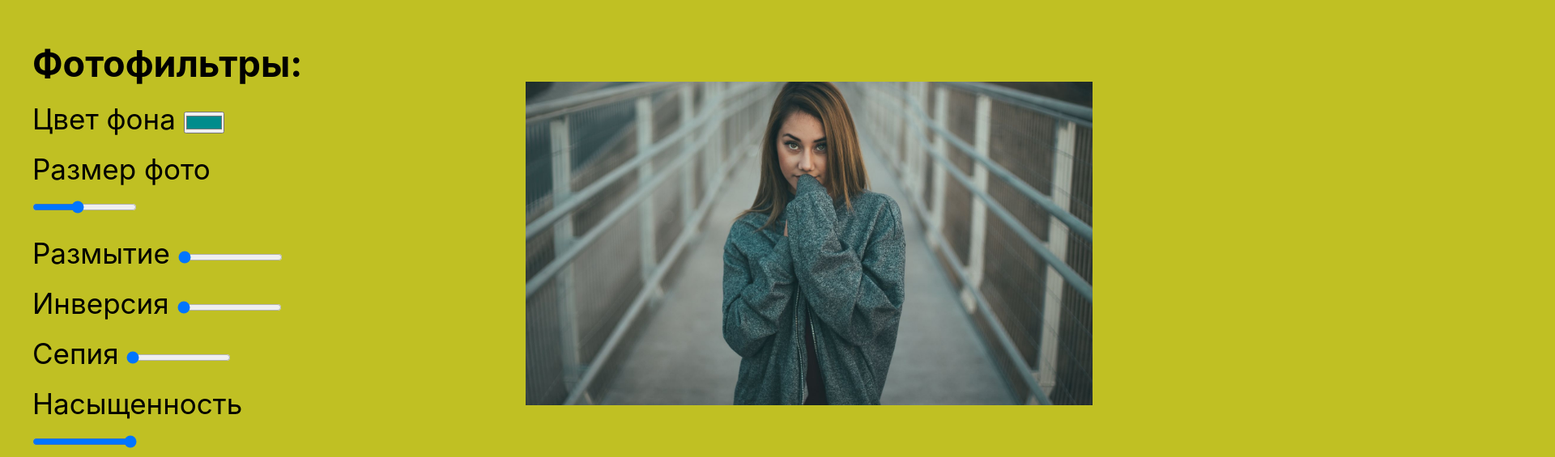
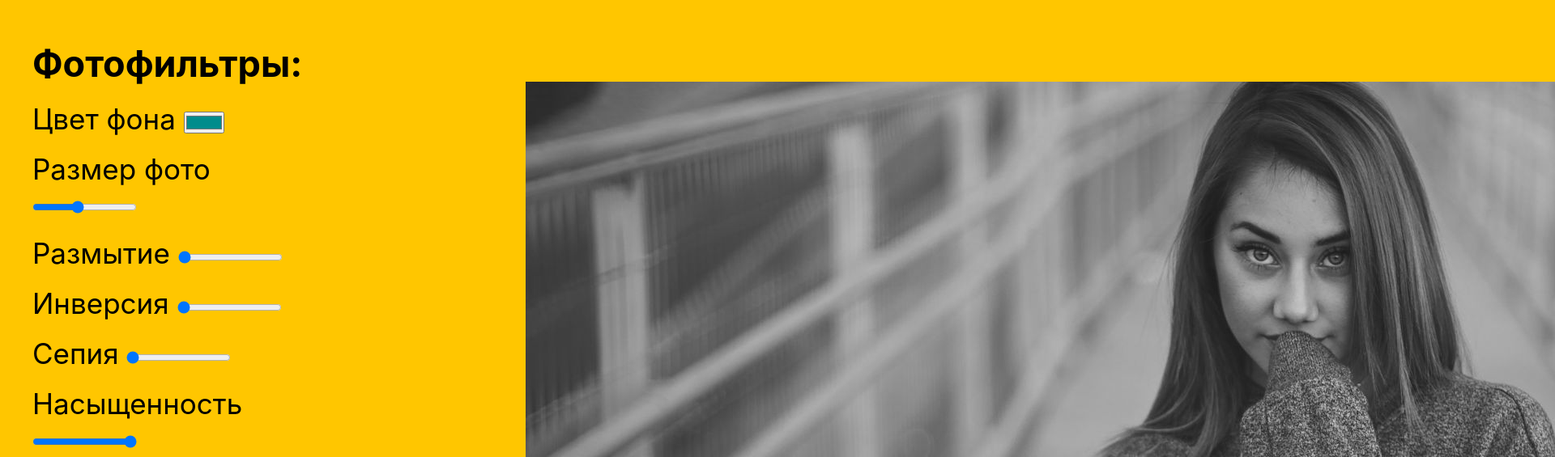
Before and after one commit to zhilinskiyt/CSSVariablesandJS, a plain HTML site: page index.html in a window 1280 px wide. Shown: the part 119-684 px from the top of the page at 81% size, 1920 px wide, since content can reach past the window. Drawn offline with Linux system fonts and the light colour scheme.

Commit message:
feat: try to fix bag with filter

```diff
--- a/style.scss
+++ b/style.scss
@@ -1,22 +1,32 @@
-$blurVarieble: 0;
-$invertVarieble: 0;
-$sepiaVarieble: 0;
-$saturateVarieble: 0;
-$hue-rotateVarieble: 0;
-$backgroundColorVarieble: #c0c023;
-$photoWidth: 700px;
-$photoHeight: 400px;
+// $blurVarieble: 0;
+// $invertVarieble: 0;
+// $sepiaVarieble: 0;
+// $saturateVarieble: 0;
+// $hue-rotateVarieble: 0;
+// $backgroundColorVarieble: #c0c023;
+// $photoWidth: 700px;
+// $photoHeight: 400px;
+
+:root {
+  --base: #ffc600;
+  --blur: 0px;
+  --invert: 0;
+  --sepia: 0;
+  --saturate: 0;
+  --hue-rotate: 0;
+  // height: $photoHeight;
+  // width: $photoWidth;
+}
 
 * {
   margin: 0;
   padding: 0;
-  box-sizing: border-box;
 }
 
 body {
   font-family: -apple-system, BlinkMacSystemFont, "Segoe UI", Roboto, Oxygen,
     Ubuntu, Cantarell, "Open Sans", "Helvetica Neue", sans-serif;
-  background-color: $backgroundColorVarieble;
+  background-color: (var(--base));
   display: flex;
 }
 
@@ -36,12 +46,15 @@ body {
 }
 
 .photo {
+  filter: blur(var(--blur));
+  filter: hue-rotate(var(--hue-rotate));
+  filter: sepia(var(--sepia));
+  filter: saturate(var(--saturate));
   margin: 220px 0 0 20%;
-  filter: blur($blurVarieble);
-  filter: invert($invertVarieble);
-  filter: sepia($sepiaVarieble);
-  filter: saturate($saturateVarieble);
-  filter: hue-rotate($hue-rotateVarieble);
-  height: $photoHeight;
-  width: $photoWidth;
+  // filter: invert($invertVarieble);
+  // filter: sepia($sepiaVarieble);
+  // filter: saturate($saturateVarieble);
+  // filter: hue-rotate($hue-rotateVarieble);
+  // height: $photoHeight;
+  // width: $photoWidth;
 }
```
Also changed, not shown: style.css, 1 other file.
